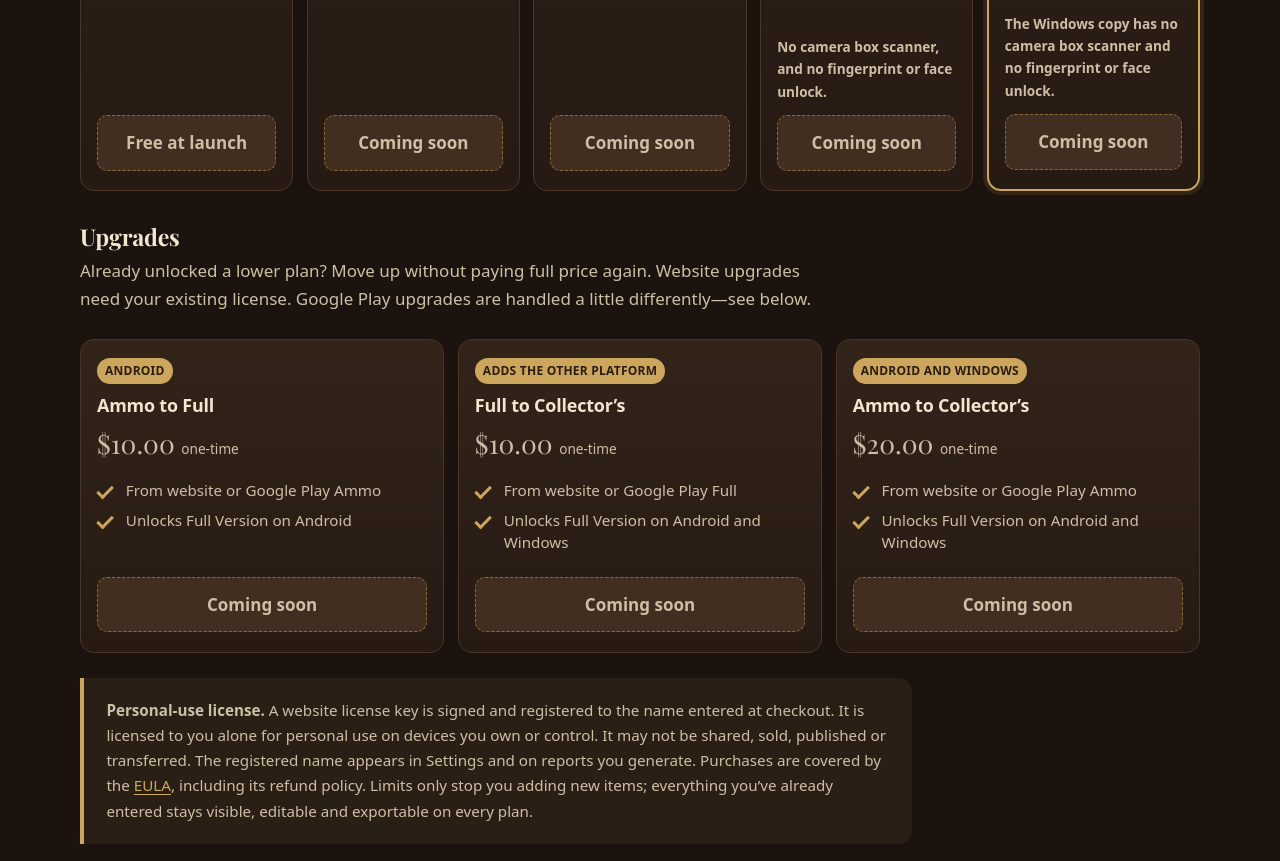
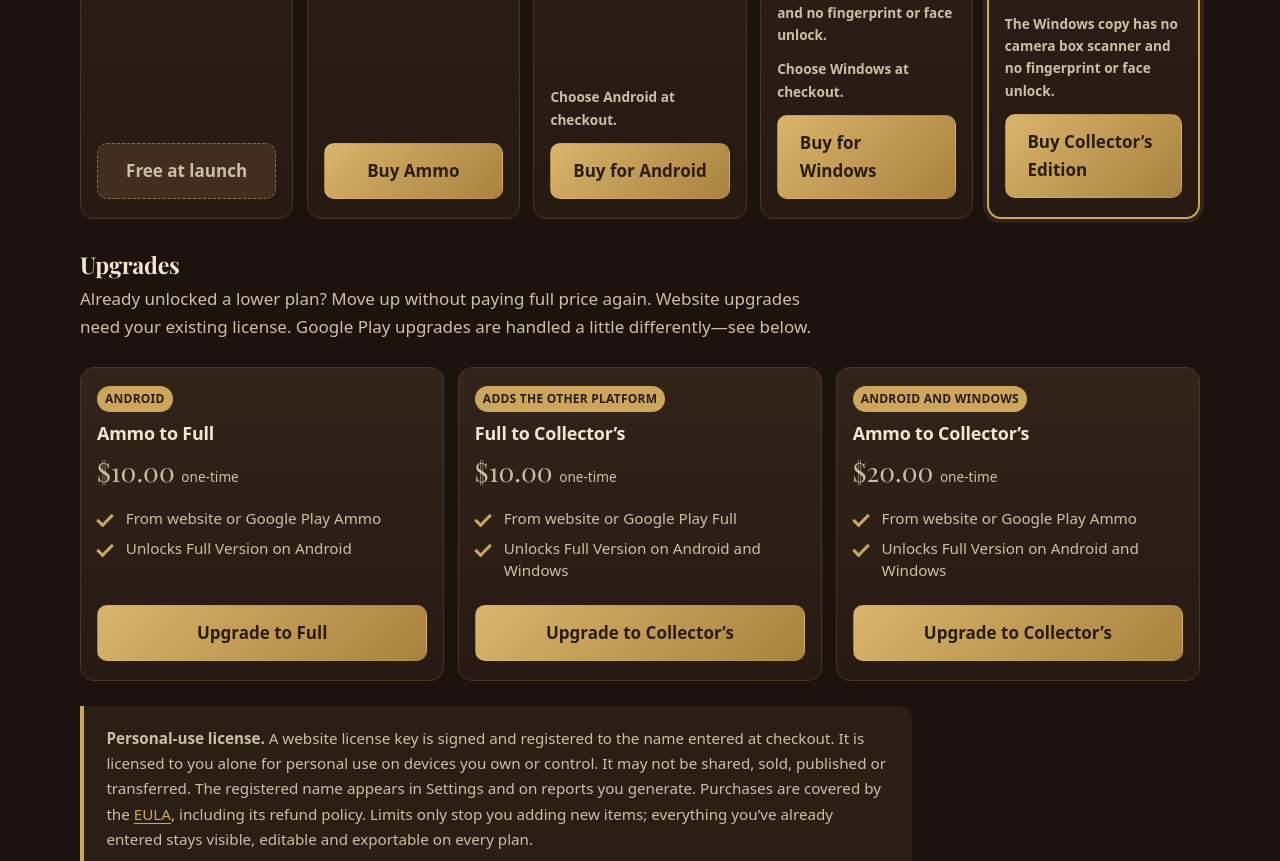
Before and after one commit to Kothmann13/armsprovenance.com, a plain HTML site: page app.html in a window 1280 px wide. Shown: the part 6179-7040 px from the top of the page. Drawn offline with Linux system fonts and the light colour scheme.

Commit message:
DRAFT activation (do not merge yet): wire pricing buttons to the six live Stripe Payment Links

```diff
--- a/app.html
+++ b/app.html
@@ -166,7 +166,7 @@
           <li>Ammo Log with full use and restock history</li>
           <li>Upgrade to Full later for $10.00</li>
         </ul>
-        <div class="tier-foot"><span class="btn btn-disabled" role="button" aria-disabled="true">Coming soon</span></div>
+        <div class="tier-foot"><a class="btn btn-primary" href="https://buy.stripe.com/aFaaEXbf46PN5Kj6ad0Jq00" rel="noopener">Buy Ammo</a></div>
       </article>
       <article class="card tier" aria-label="Full Version for Android">
         <div class="tier-badges"><span class="tier-badge">Android</span></div>
@@ -179,7 +179,8 @@
           <li>Collection and Archive Reports, A&amp;D Ledger</li>
           <li>Estate planning and Estate Report</li>
         </ul>
-        <div class="tier-foot"><span class="btn btn-disabled" role="button" aria-disabled="true">Coming soon</span></div>
+        <div class="tier-foot"><p class="tier-note">Choose <strong>Android</strong> at checkout.</p>
+          <a class="btn btn-primary" href="https://buy.stripe.com/eVqfZh2Iya1Z3CbgOR0Jq01" rel="noopener">Buy for Android</a></div>
       </article>
       <article class="card tier" aria-label="Full Version for Windows">
         <div class="tier-badges"><span class="tier-badge">Windows</span></div>
@@ -194,7 +195,8 @@
         </ul>
         <div class="tier-foot">
           <p class="tier-note">No camera box scanner, and no fingerprint or face unlock.</p>
-          <span class="btn btn-disabled" role="button" aria-disabled="true">Coming soon</span>
+          <p class="tier-note">Choose <strong>Windows</strong> at checkout.</p>
+          <a class="btn btn-primary" href="https://buy.stripe.com/eVqfZh2Iya1Z3CbgOR0Jq01" rel="noopener">Buy for Windows</a>
         </div>
       </article>
       <article class="card tier featured" aria-label="Collector&rsquo;s Edition">
@@ -209,7 +211,7 @@
         </ul>
         <div class="tier-foot">
           <p class="tier-note">The Windows copy has no camera box scanner and no fingerprint or face unlock.</p>
-          <span class="btn btn-disabled" role="button" aria-disabled="true">Coming soon</span>
+          <a class="btn btn-primary" href="https://buy.stripe.com/8x214nerga1Z6On6ad0Jq02" rel="noopener">Buy Collector&rsquo;s Edition</a>
         </div>
       </article>
     </div>
@@ -225,7 +227,7 @@
           <li>From website or Google Play Ammo</li>
           <li>Unlocks Full Version on Android</li>
         </ul>
-        <div class="tier-foot"><span class="btn btn-disabled" role="button" aria-disabled="true">Coming soon</span></div>
+        <div class="tier-foot"><a class="btn btn-primary" href="https://buy.stripe.com/dRmdR996Wb63a0z0PT0Jq04" rel="noopener">Upgrade to Full</a></div>
       </article>
       <article class="card tier" aria-label="Upgrade Full to Collector&rsquo;s Edition">
         <div class="tier-badges"><span class="tier-badge">Adds the other platform</span></div>
@@ -235,7 +237,7 @@
           <li>From website or Google Play Full</li>
           <li>Unlocks Full Version on Android and Windows</li>
         </ul>
-        <div class="tier-foot"><span class="btn btn-disabled" role="button" aria-disabled="true">Coming soon</span></div>
+        <div class="tier-foot"><a class="btn btn-primary" href="https://buy.stripe.com/9B628r4QG0rpc8HgOR0Jq05" rel="noopener">Upgrade to Collector&rsquo;s</a></div>
       </article>
       <article class="card tier" aria-label="Upgrade Ammo to Collector&rsquo;s Edition">
         <div class="tier-badges"><span class="tier-badge">Android and Windows</span></div>
@@ -245,7 +247,7 @@
           <li>From website or Google Play Ammo</li>
           <li>Unlocks Full Version on Android and Windows</li>
         </ul>
-        <div class="tier-foot"><span class="btn btn-disabled" role="button" aria-disabled="true">Coming soon</span></div>
+        <div class="tier-foot"><a class="btn btn-primary" href="https://buy.stripe.com/fZu4gzergb636OneGJ0Jq06" rel="noopener">Upgrade to Collector&rsquo;s</a></div>
       </article>
     </div>
 
```
